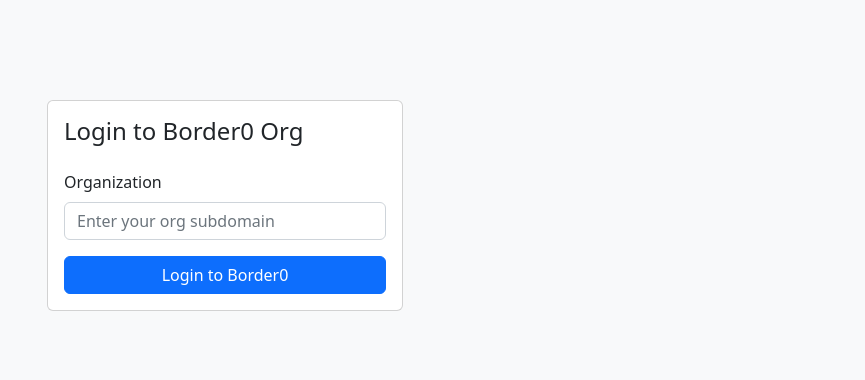
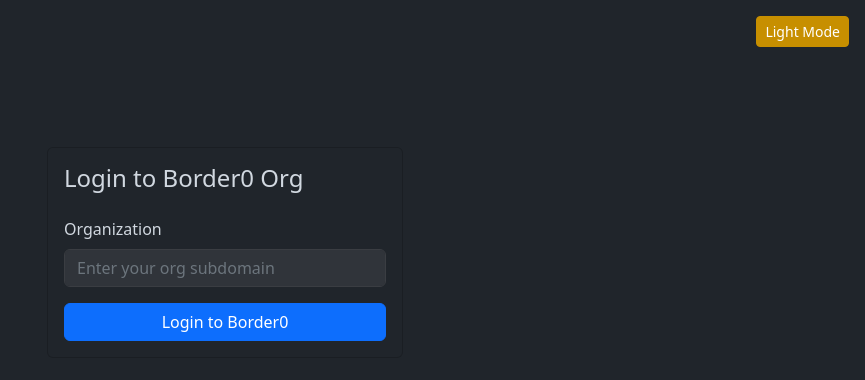
Before and after one commit to borderzero/border0-router, a Flask app: page /login in a window 1280 px wide. Shown: the top 380 px of the page, without its empty margins (415-1280 px from the left). Run offline with Flask 2, Linux system fonts and the light colour scheme; some libraries are stand-ins or nearby versions.

Commit message:
dark mode in login

```diff
--- a/webui/static/border0/dark-mode.css
+++ b/webui/static/border0/dark-mode.css
@@ -61,8 +61,27 @@
 html[data-theme="dark"] .table-striped > tbody > tr:nth-of-type(odd) > td {
   background-color: #30343a !important;
 }
+/* Ensure form-control-plaintext text is readable (override default black) */
+html[data-theme="dark"] .form-control-plaintext {
+  color: #d1d8e0 !important;
+}
 /* Ensure exit nodes table text is fully visible in dark mode */
 html[data-theme="dark"] .exit-nodes-table th,
 html[data-theme="dark"] .exit-nodes-table td {
   color: #ffffff !important;
 }
+/* Border0 dark mode overrides for readability: prevent any pure-black or near-black text */
+html[data-theme="dark"] .navbar-light .navbar-brand,
+html[data-theme="dark"] .navbar-light .navbar-nav .nav-link,
+html[data-theme="dark"] .navbar-light .navbar-text,
+html[data-theme="dark"] .text-dark,
+html[data-theme="dark"] .text-black {
+  color: #d1d8e0 !important;
+}
+html[data-theme="dark"] .navbar-light .navbar-nav .nav-link:hover,
+html[data-theme="dark"] .navbar-light .navbar-nav .nav-link:focus,
+html[data-theme="dark"] .navbar-light .navbar-nav .nav-link.active,
+html[data-theme="dark"] .text-dark:hover,
+html[data-theme="dark"] .text-black:hover {
+  color: #ffffff !important;
+}
--- a/webui/templates/auth_base.html
+++ b/webui/templates/auth_base.html
@@ -3,14 +3,34 @@
 <head>
   <meta charset="utf-8">
   <meta name="viewport" content="width=device-width, initial-scale=1, shrink-to-fit=no">
+  <!-- Initialize theme early to avoid flash -->
+  <script>
+    (function() {
+      const theme = localStorage.getItem('theme') || 'dark';
+      document.documentElement.setAttribute('data-theme', theme);
+    })();
+  </script>
   <title>Gateway Admin Panel - Login</title>
   <!-- Bootstrap CSS -->
   <link rel="stylesheet" href="{{ url_for('static', filename='volt/css/bootstrap.min.css') }}">
   <!-- Volt theme CSS -->
   <link rel="stylesheet" href="{{ url_for('static', filename='volt/css/volt.css') }}">
+  <!-- Border0 light/dark theme CSS -->
+  <link id="border0-light-css" rel="stylesheet" href="{{ url_for('static', filename='border0/border0-light.css') }}">
+  <link id="border0-dark-css" rel="stylesheet" href="{{ url_for('static', filename='border0/dark-mode.css') }}">
+  <style>
+    html[data-theme="dark"] #theme-toggle {
+      background-color: #C78F00 !important;
+      border-color: #C78F00 !important;
+      color: #fff !important;
+    }
+  </style>
   {% block head %}{% endblock %}
 </head>
 <body class="bg-light">
+  <div class="d-flex justify-content-end mt-3 me-3">
+    <button id="theme-toggle" class="btn btn-outline-secondary btn-sm">Dark Mode</button>
+  </div>
   <div class="container">
     {% block content %}{% endblock %}
   </div>
@@ -18,5 +38,22 @@
   <script src="{{ url_for('static', filename='volt/js/bootstrap.bundle.min.js') }}"></script>
   <!-- Volt theme JS -->
   <script src="{{ url_for('static', filename='volt/js/volt.js') }}"></script>
+  <script>
+    (function() {
+      const toggleBtn = document.getElementById('theme-toggle');
+      if (!toggleBtn) return;
+      function updateButton(theme) {
+        toggleBtn.innerText = theme === 'dark' ? 'Light Mode' : 'Dark Mode';
+      }
+      toggleBtn.addEventListener('click', function() {
+        const current = document.documentElement.getAttribute('data-theme') || 'dark';
+        const nextTheme = current === 'light' ? 'dark' : 'light';
+        document.documentElement.setAttribute('data-theme', nextTheme);
+        localStorage.setItem('theme', nextTheme);
+        updateButton(nextTheme);
+      });
+      updateButton(document.documentElement.getAttribute('data-theme') || 'dark');
+    })();
+  </script>
 </body>
 </html>
```
